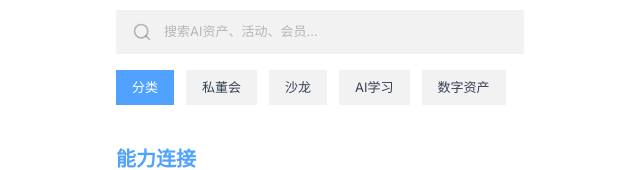
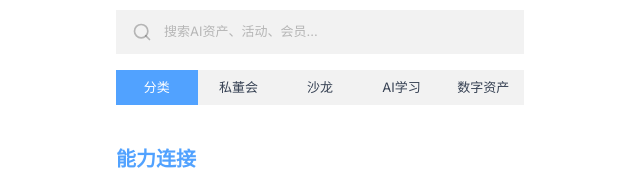
Before and after one commit to rangchang-star/ranchang, a Next.js app: page /discovery in a window 1280 px wide. Shown: the part 122-292 px from the top of the page, without its empty margins (320-960 px from the left). Built offline with nearby package versions, Linux system fonts and the light colour scheme.

Commit message:
refactor: 调整分类按钮布局，与搜索框完美对称对齐

```diff
--- a/src/app/discovery/page.tsx
+++ b/src/app/discovery/page.tsx
@@ -250,12 +250,12 @@ export default function DiscoveryPage() {
 
           {/* 标签栏 */}
           <div className="px-5 pb-4 overflow-x-auto">
-            <div className="flex space-x-3">
+            <div className="flex justify-between">
               {categories.map((category) => (
                 <button
                   key={category.id}
                   onClick={() => setSelectedCategory(category.id)}
-                  className={`px-4 py-2 text-[13px] font-normal whitespace-nowrap transition-all ${
+                  className={`flex-1 px-2 py-2 text-[13px] font-normal whitespace-nowrap transition-all ${
                     selectedCategory === category.id
                       ? 'bg-blue-400 text-white'
                       : 'bg-[rgba(0,0,0,0.05)] text-gray-700 hover:bg-[rgba(0,0,0,0.08)]'
```
